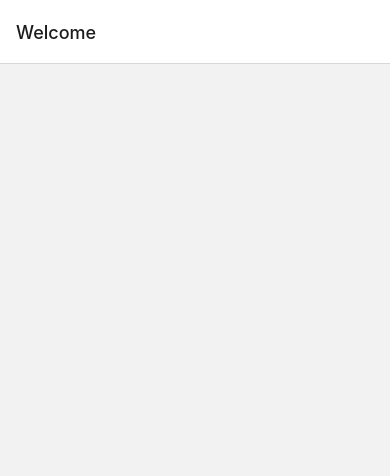
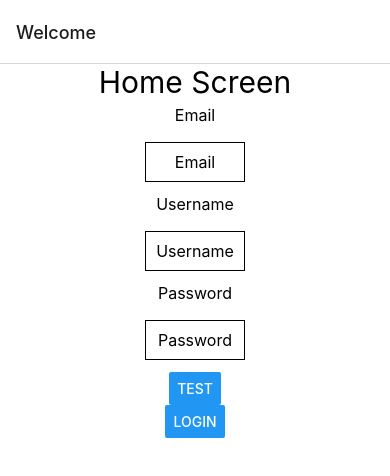
Before and after one commit to jbaremoney/OrderApp, a React Native app: screen /Home in a window 390 px wide. Shown: the top 476 px of the page. Built offline with nearby package versions, Linux system fonts and the light colour scheme.

Commit message:
Finally made switching screens
Switching between screens

```diff
--- a/App.js
+++ b/App.js
@@ -1,32 +1,20 @@
 
-import React from 'react';
-import {NavigationContainer} from '@react-navigation/native';
-import { View, TextInput, StyleSheet, Text, Button, SafeAreaView} from 'react-native';
-import {createNativeStackNavigator} from '@react-navigation/native-stack';
+import * as React from 'react'; //need for react
+import {NavigationContainer} from '@react-navigation/native'; //need for navigation between screens
+import {createNativeStackNavigator} from '@react-navigation/native-stack'; //need for navigation between screens
+import LoginScreen from './Screens/LoginScreen'; //need to use this screen
+import ProfileScreen from './Screens/ProfileScreen'; //need to use this screen
 
+const Stack = createNativeStackNavigator(); //creates a stack for the screens
 
-
-
-const Stack = createNativeStackNavigator();
-
-const HomeScreen = ({navigation}) => {
-  <View style={{ flex: 1, justifyContent: 'center', alignItems: 'center' }}>
-    <Text>Home Screen</Text>
-    <Button title="Go to Screen 2" onPress={() => navigation.navigate(ProfileScreen)} />
-  </View>
-};
-
-const ProfileScreen = ({navigation, route}) => {
-  return <Text>This is {route.params.name}'s profile</Text>;
-};
 
 const App = () => {
   return (
     <NavigationContainer>
       <Stack.Navigator>
         <Stack.Screen
-          name="Home"
-          component={HomeScreen}
+          name="Home" //home screen
+          component={LoginScreen}
           options={{title: 'Welcome'}}
         />
         <Stack.Screen name="Profile" component={ProfileScreen} />
@@ -35,7 +23,7 @@ const App = () => {
   );
 };
 
-const styles = StyleSheet.create({
+/*const styles = StyleSheet.create({
   container: {
     flex: 1,
     backgroundColor: '#fff',
@@ -43,12 +31,29 @@ const styles = StyleSheet.create({
     justifyContent: 'center',
   },
   input: {
+    fontSize: 16,
+    textAlign: 'center',
     height: 40,
+    width: 100,
     margin: 12,
     borderWidth: 1,
     padding: 10,
   },
-});
+  text: {
+    fontSize: 16,
+    marginBottom: 5
+  },
+  header: {
+    fontSize: 30,
+    marginBottom: 5
+  },
+  button: {
+      alignItems: 'center',
+      backgroundColor: '#DDDDDD',
+      padding: 10,
+      marginBottom: 10,
+    }
+});*/
 
 export default App;
 
--- /dev/null
+++ b/Screens/LoginScreen.js
@@ -0,0 +1,79 @@
+import React from 'react';
+import { View, TextInput, StyleSheet, Text, Button} from 'react-native';
+
+
+const LoginScreen = ({navigation}) => {
+    const[email, setEmail] = React.useState('') //This is how you have an email variable, and update it.
+    const[username, setUserName] = React.useState('')
+    const[password, setPassword] = React.useState('')
+    const [displayText, setDisplayText] = React.useState(''); //Use displaytext to get all of the above variables combined during a button press
+    const [showText, setShowText] = React.useState(false); //Turn on the textbox with this.
+
+    const handleButtonClick = () => { //function that handles the buttonclick
+        setDisplayText(email + ' ' + username + ' ' + password);
+        setShowText(true);
+      };
+
+    return(
+    <View style={styles.container}>
+      <Text style = {styles.header}>Home Screen</Text>
+      <Text style = {styles.text}>Email</Text>
+
+      <TextInput style={styles.input} //textbox
+         placeholder='Email'
+         onChangeText={(text) => setEmail(text)} //this updates the email variable.
+      />
+      <Text style = {styles.text}>Username</Text>
+
+      <TextInput style={styles.input}
+         placeholder='Username'
+         onChangeText={(text) => setUserName(text)} //Updated username variable
+      />
+      <Text style = {styles.text}>Password</Text>
+
+      <TextInput style={styles.input}
+        secureTextEntry={true} //makes it so you can't see password being entered
+        placeholder='Password'
+        onChangeText={(text) => setPassword(text)} //Updates password variable
+      />
+
+      <Button style = {styles.button} title="Test" onPress={handleButtonClick} />
+      <Button style = {styles.button} title="Login" onPress={() => navigation.navigate("Profile")} />
+      {showText && <Text style={styles.text}>Display Text: {displayText}</Text>}
+    </View>
+    )
+};
+
+const styles = StyleSheet.create({
+    container: {
+      flex: 1,
+      backgroundColor: '#fff',
+      alignItems: 'center',
+      justifyContent: 'top',
+    },
+    input: {
+      fontSize: 16,
+      textAlign: 'center',
+      height: 40,
+      width: 100,
+      margin: 12,
+      borderWidth: 1,
+      padding: 10,
+    },
+    text: {
+      fontSize: 16,
+      marginBottom: 5
+    },
+    header: {
+      fontSize: 30,
+      marginBottom: 5
+    },
+    button: {
+        alignItems: 'center',
+        backgroundColor: '#DDDDDD',
+        padding: 10,
+        marginBottom: 10,
+      }
+  });
+
+  export default LoginScreen
--- /dev/null
+++ b/Screens/ProfileScreen.js
@@ -0,0 +1,62 @@
+import React from 'react';
+import { View, Image, StyleSheet, Text, Button} from 'react-native';
+import myImage from './minionepic.jpg'; //getting an image from file
+
+const ProfileScreen = ({navigation}) => {
+    return(
+    <View style = {styles.container}>
+
+      <Button //button that goes home
+        style = {styles.button}
+        title = 'GO HOME'
+        onPress={() => navigation.navigate("Home")} //navigation.navigate is what navigates screens.
+      />
+
+      <Text style = {styles.text}>This is ballss profile</Text>
+
+      <Image
+        style={styles.tinyLogo}
+        source={{ //image from online
+          uri: 'https://upload.wikimedia.org/wikipedia/en/thumb/0/09/Skibidi_toilet_screenshot.webp/220px-Skibidi_toilet_screenshot.webp.png',
+        }}
+      />
+      <Image style = {styles.picture} source={myImage} />
+    </View>
+    )
+};
+
+const styles = StyleSheet.create({ //stylesheet
+    container: {
+      flex: 1,
+      backgroundColor: '#9aae07',
+      alignItems: 'center', //center left right
+      justifyContent: 'center', //center from top to bottom
+
+    },
+    input: {
+      fontSize: 16,
+      height: 40,
+      margin: 12,
+      borderWidth: 1,
+      padding: 10,
+    },
+    text: {
+      fontSize: 16,
+      marginBottom: 5
+    },
+    header: {
+      fontSize: 30,
+      marginBottom: 5
+    },
+    tinyLogo: {
+        width: 150,
+        height: 150,
+      },
+    picture: {
+        width: 300,
+        height: 300,
+        resizeMode: 'stretch',
+    }
+  });
+
+  export default ProfileScreen
```
Also changed, not shown: package.json (+6 -6 lines), Screens/minionepic.jpg (added), 1 other file (tests, documents, lock files or other folders).
